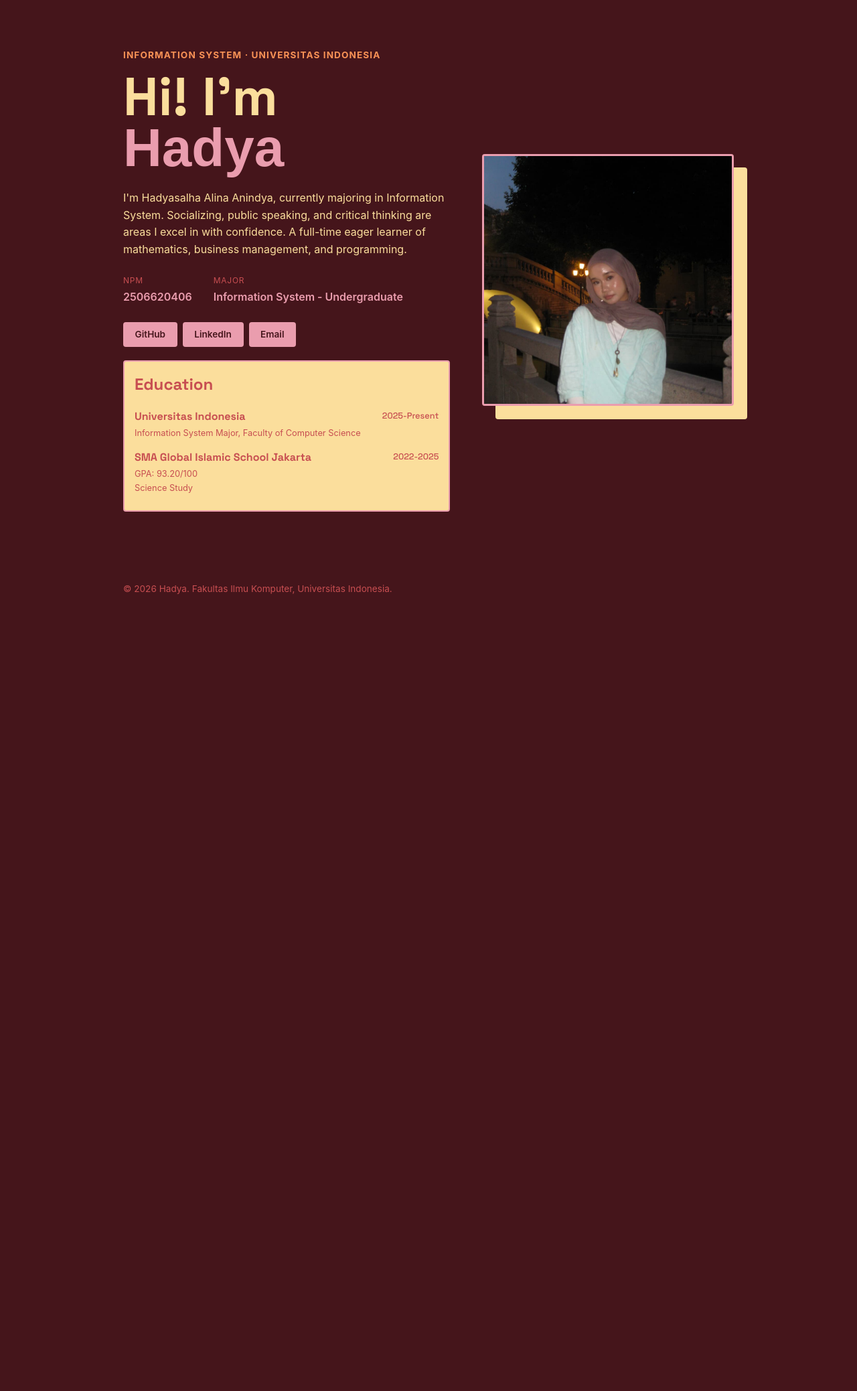
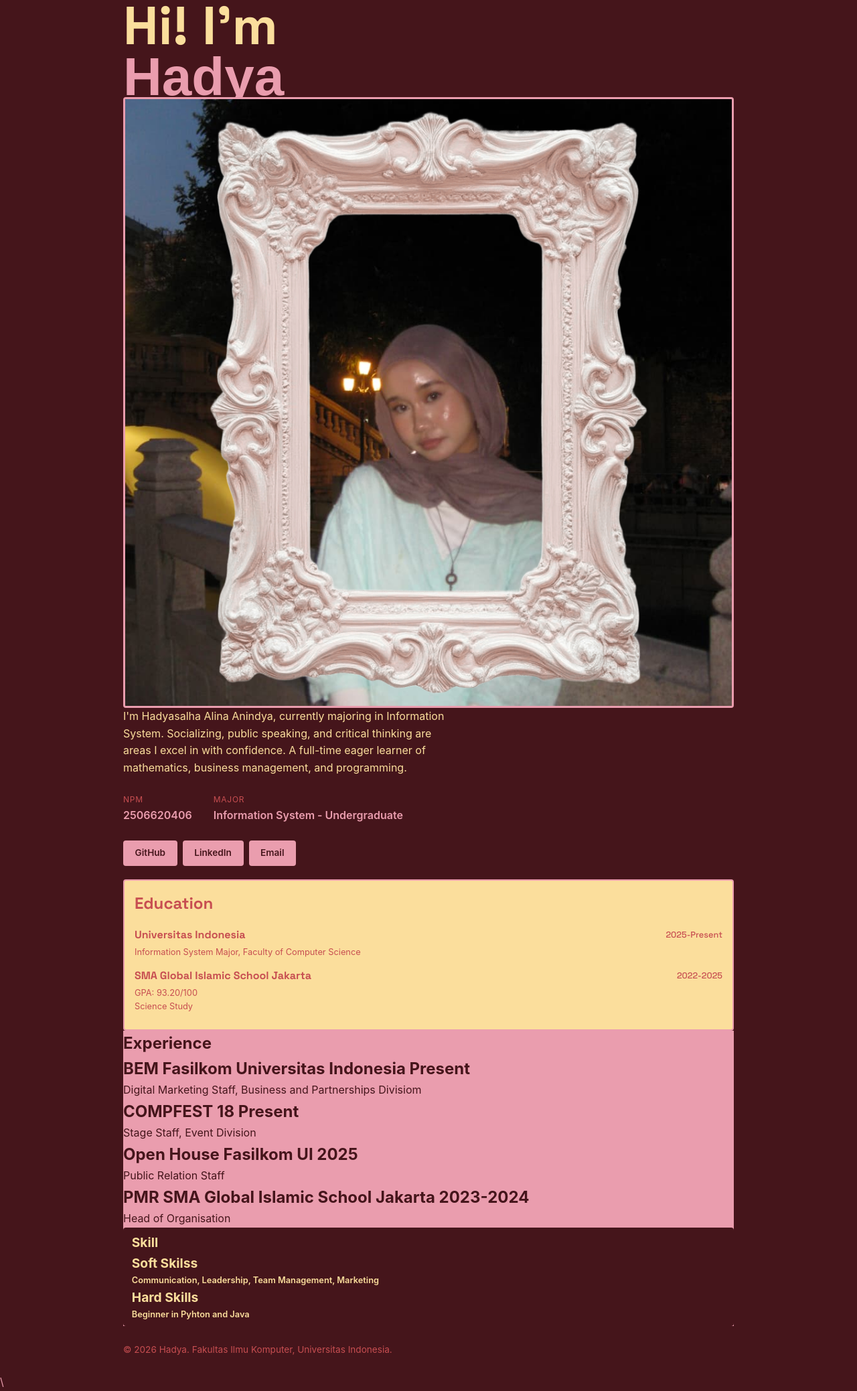
Before and after one commit to hadyasalhaanindya-del/myportofolio, a Django app: page / in a window 1280 px wide. Shown: the part 74-2151 px from the top of the page at 67% size. Before the commit the page ends 961 px from the top, so only its background shows below. Run offline with Django 5.2, Linux system fonts and the light colour scheme; some web fonts are replaced.

Commit message:
Update Section, Design

```diff
--- a/static/css/style.css
+++ b/static/css/style.css
@@ -60,34 +60,44 @@
     font-size: 0.95rem;
 }
 
-.hero {
-    padding: 4.5rem 0 5rem;
+.hero-photo {
+    grid-area: photo;
+    align-self: start;
+    position: relative;
+    margin-top: -0.5rem;
 }
 
-.hero-grid {
-    display: grid;
-    grid-template-columns: 1.3fr 1fr;
-    grid-template-areas:
-        "identity photo"
-        "details  photo";
-    gap: 1.5rem 3rem;
+.photo-block {
+    position: absolute;
+    top: 1.25rem;
+    left: 1.25rem;
+    width: 100%;
+    height: 100%;
+    background-color: var(--accent);
+    border-radius: var(--radius);
+    z-index: 0;
 }
 
-.hero-identity {
-    grid-area: identity;
+.avatar {
+    position: relative;
+    z-index: 1;
+    display: block;
+    width: 100%;
+    aspect-ratio: 1 / 1;
+    object-fit: cover;
+    border-radius: var(--radius);
+    border: 3px solid var(--ink);
 }
 
-.hero-details {
-    grid-area: details;
-}
-
-.hero-kicker {
-    font-size: 0.85rem;
-    letter-spacing: 0.08em;
-    text-transform: uppercase;
-    color: var(--accent-dark);
-    font-weight: 700;
-    margin-bottom: 0.75rem;
+.photo-frame {
+    position: absolute;
+    z-index: 2;
+    top: 0;
+    left: 0;
+    width: 100%;
+    height: 100%;
+    object-fit: contain;
+    pointer-events: none;
 }
 
 .hero-identity h1 {
@@ -184,6 +194,59 @@
     margin-bottom: 8px;
 }
 
+
+.experience {
+    background-color: var(--ink);
+    color: var(--paper);
+}
+
+.experience-item {
+    margin-bottom: 1rem;
+}
+
+.experience-item:last-child {
+    margin-bottom: 0;
+}
+
+.experience-item h3 {
+    font-family: "Space Grotesk", sans-serif;
+    font-size: 1rem;
+    display: flex;
+    justify-content: space-between;
+    gap: 1rem;
+}
+
+.experience-item h3 span {
+    font-size: 0.8rem;
+    font-weight: normal;
+    white-space: nowrap;
+}
+
+.experience-item p {
+    font-size: 0.8rem;
+    margin-top: 0.2rem;
+}
+
+.skills {
+    background-color: var(--accent-dark);
+    color: var(--paper);
+}
+
+.skill-list {
+    display: flex;
+    flex-wrap: wrap;
+    gap: 0.6rem;
+}
+
+.skill {
+    background-color: var(--paper);
+    color: var(--accent);
+    padding: 0.45rem 0.8rem;
+    border-radius: var(--radius);
+    font-size: 0.8rem;
+    font-weight: 600;
+}
+
 .hero-photo {
     grid-area: photo;
     align-self: center;
@@ -219,6 +282,27 @@
     border-top: 1px solid var(--line);
 }
 
+@media (max-width: 800px) {
+    .hero-grid {
+        grid-template-columns: 1fr;
+        grid-template-areas:
+            "identity"
+            "photo"
+            "details";
+        row-gap: 2rem;
+    }
+
+    .hero-photo {
+        max-width: 420px;
+        width: 100%;
+        margin: 0 auto;
+    }
+
+    .hero-details {
+        margin-top: 0;
+    }
+}
+
 
 @media (max-width: 600px) {
     .hero-grid {
--- a/templates/index.html
+++ b/templates/index.html
@@ -25,15 +25,15 @@
         <section class="hero" id="profile">
             <div class="container hero-grid">
                 <div class="hero-identity">
-                    <p class="hero-kicker">Information System &middot; Universitas Indonesia</p>
+
                     <h1>
                         Hi! I'm<br>
                         <span class="hadya-font">Hadya</span>
                     </h1>
                 </div>
                 <div class="hero-photo">
-                    <div class="photo-block"></div>
                     <img class="avatar" src="{% static 'img/hadya.jpeg' %}" alt="Photo of Hadya">
+                    <img class="photo-frame" src="{% static 'img/pinkframe.png' %}" alt="Photo frame">
                 </div>
                 <div class="hero-details">
                     <p class="bio">I'm Hadyasalha Alina Anindya, currently majoring in Information System. Socializing, public speaking, and critical thinking are areas I excel in with confidence. A full-time eager learner of  mathematics, business management, and programming.</p>
@@ -64,6 +64,38 @@
                             <span>2022-2025</span>
                         </h2>
                         <p>GPA: 93.20/100<br>Science Study</p>
+                    </div>
+                    <div class="experience">
+                        <h1>Experience</h1>
+                        <h2>BEM Fasilkom Universitas Indonesia
+                            <span>Present</span>
+                        </h2>
+                        <p>Digital Marketing Staff, Business and Partnerships Divisiom</p>
+
+                        <h2>
+                            COMPFEST 18
+                            <span>Present</span>
+                        </h2>
+                        <p>Stage Staff, Event Division</p>
+
+                         <h2>
+                            Open House Fasilkom UI
+                            <span>2025</span>
+                        </h2>
+                        <p>Public Relation Staff</p>
+
+                         <h2>
+                            PMR SMA Global Islamic School Jakarta
+                            <span>2023-2024</span>
+                        </h2>
+                        <p>Head of Organisation</p>
+                    <div class="skill">
+                        <h1>Skill</h1>
+                        <h2>Soft Skilss</h2>
+                        <p>Communication, Leadership, Team Management, Marketing</p>
+
+                        <h2>Hard Skills</h2>
+                        <p>Beginner in Pyhton and Java</p>
                 </div>
 
             </div><!-- hero-details-->
@@ -77,4 +109,4 @@
         </div>
     </footer>
 </body>
-</html>
+</html>\
```
Also changed, not shown: static/img/pinkframe.png (added).
